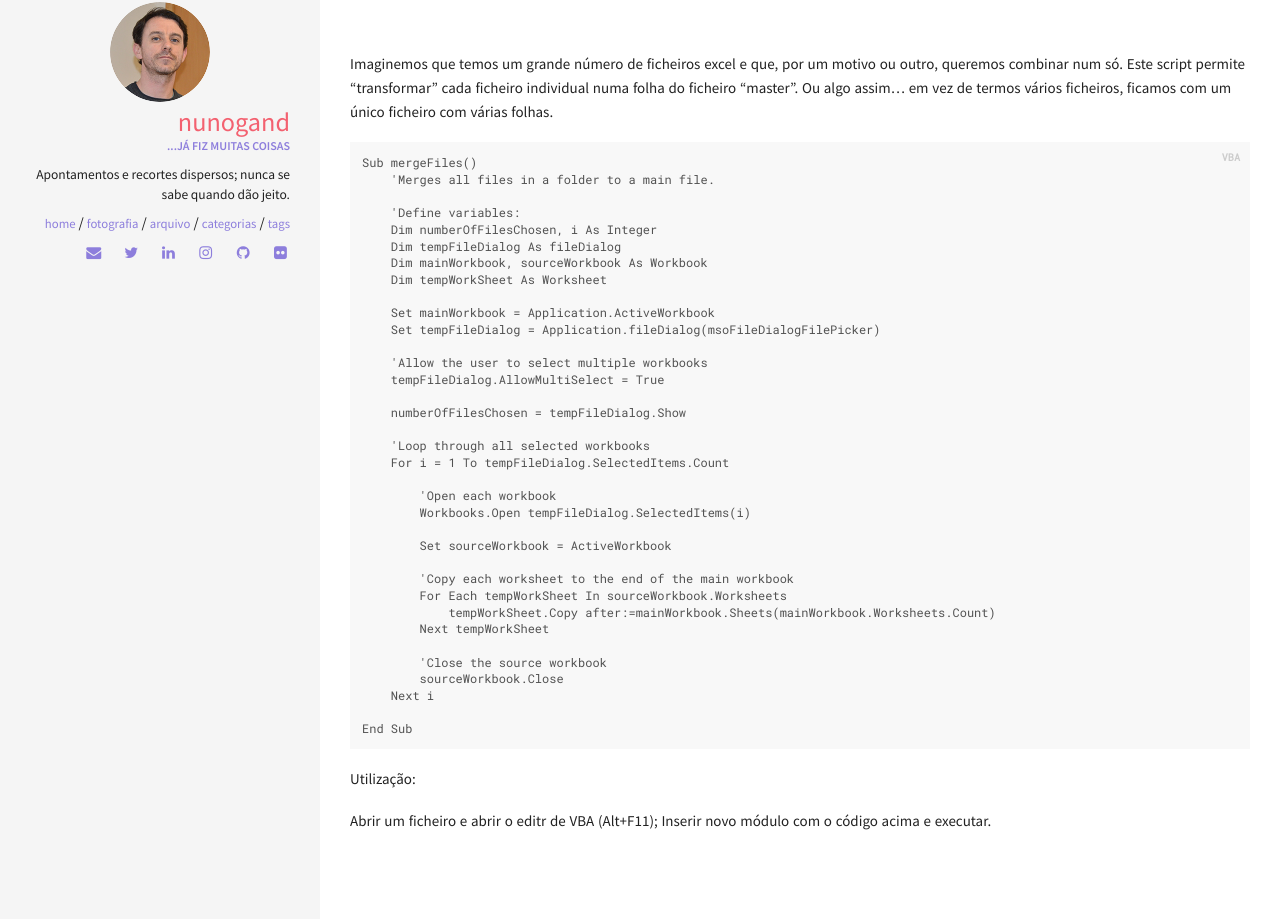
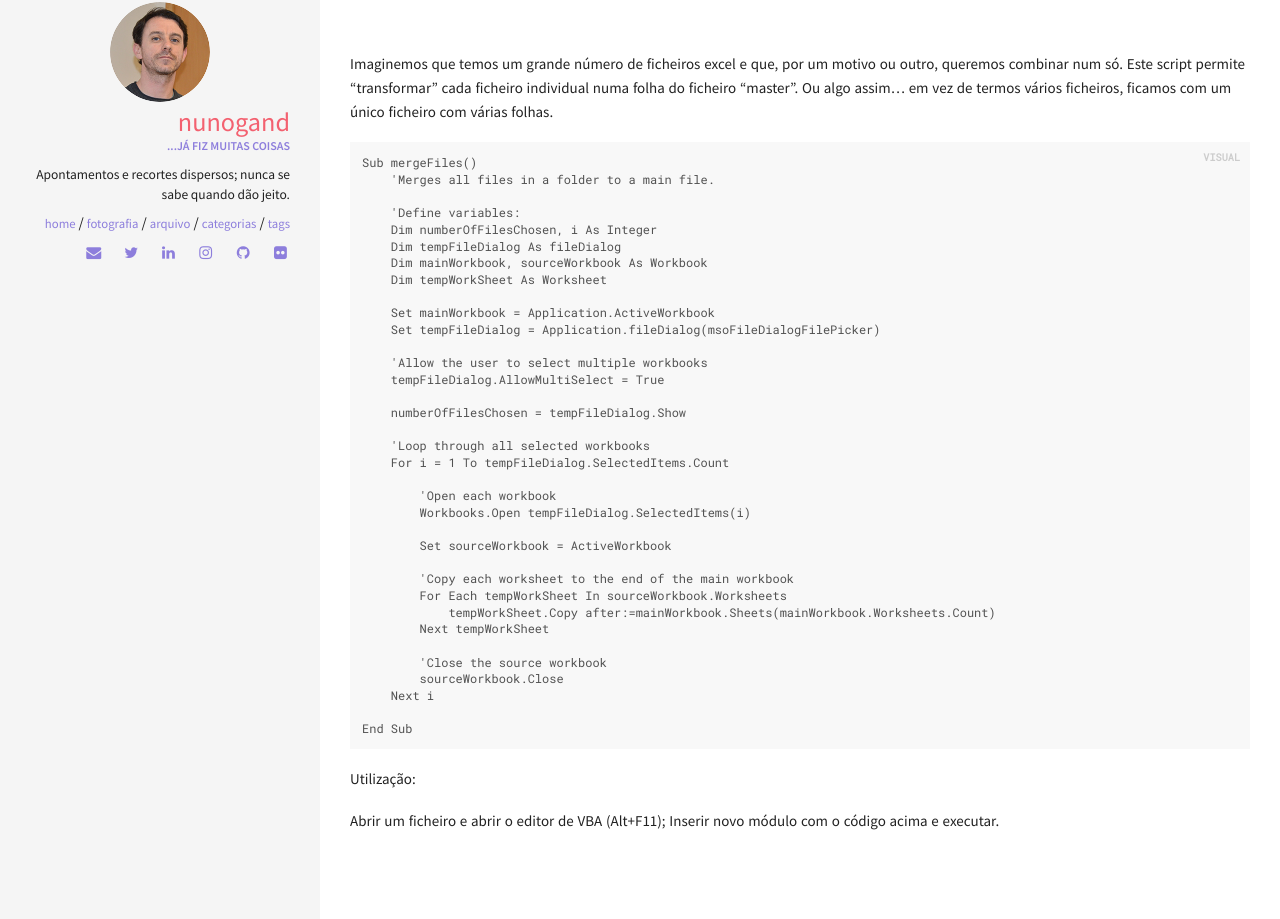
Before and after one commit to nunogand/old_site, a Jekyll site: the page built from _posts/2018-04-02-combinar_ficheiros_excel.md, in a window 1280 px wide. Shown: the part 666-1585 px from the top of the page. Built offline with Jekyll 4.4.1, drawn with Linux system fonts in a browser that asks for light colours.

Commit message:
update rouge

```diff
--- a/_posts/2018-04-02-combinar_ficheiros_excel.md
+++ b/_posts/2018-04-02-combinar_ficheiros_excel.md
@@ -14,7 +14,7 @@ published: true
 ---
 Imaginemos que temos um grande número de ficheiros excel e que, por um motivo ou outro, queremos combinar num só. Este script permite "transformar" cada ficheiro individual numa folha do ficheiro "master". Ou algo assim... em vez de termos vários ficheiros, ficamos com um único ficheiro com várias folhas.
 
-{% highlight VBA %}
+{% highlight Visual Basic %}
 
 Sub mergeFiles()
     'Merges all files in a folder to a main file.
@@ -56,4 +56,4 @@ End Sub
 
 Utilização:
 
-Abrir um ficheiro e abrir o editr de VBA (Alt+F11); Inserir novo módulo com o código acima e executar.
+Abrir um ficheiro e abrir o editor de VBA (Alt+F11); Inserir novo módulo com o código acima e executar.
```
